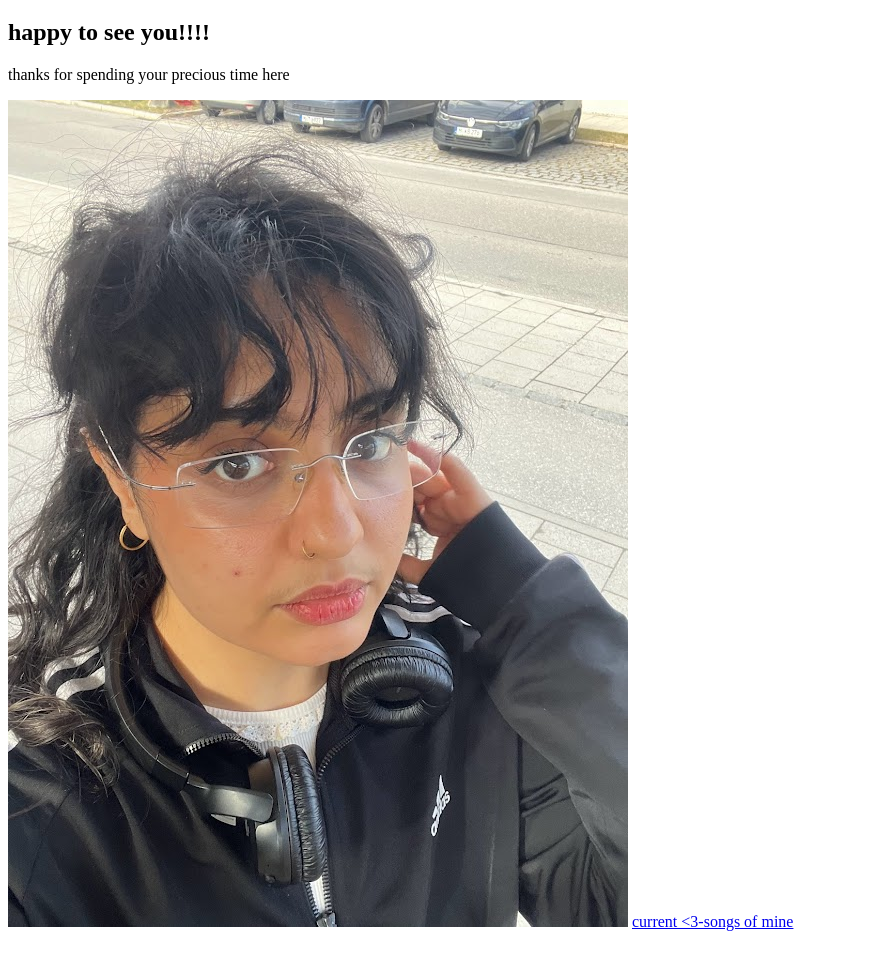
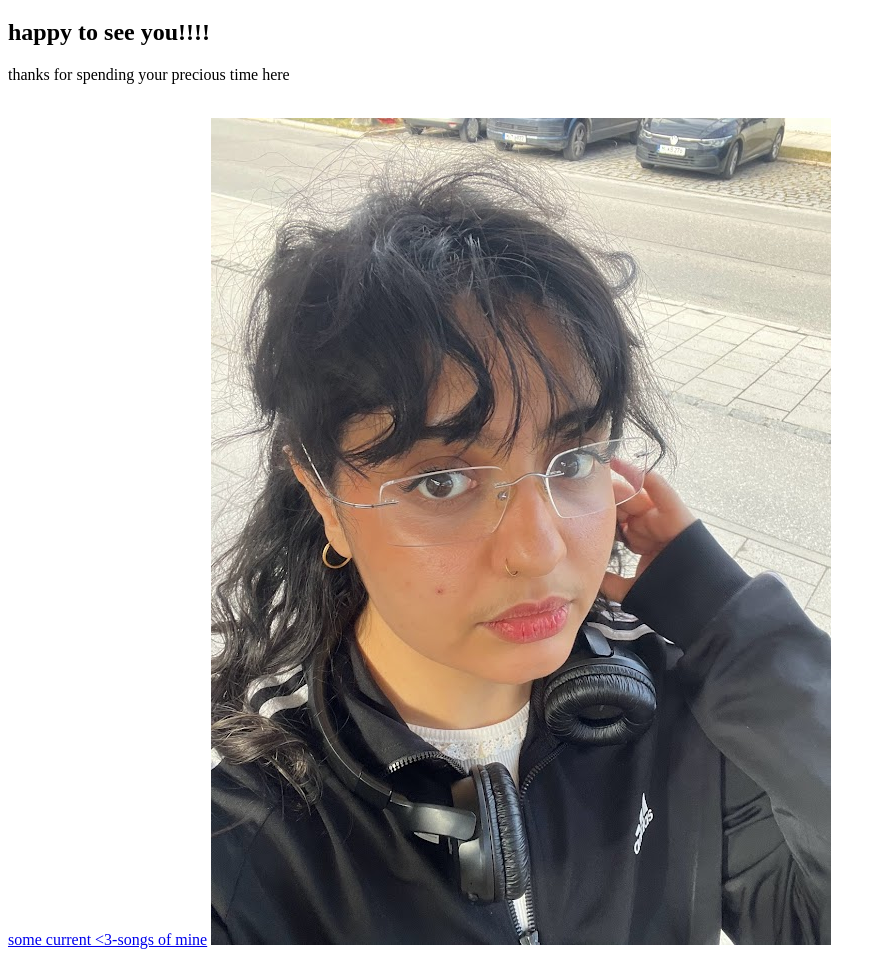
Before and after one commit to utsarap/utsarap, a plain HTML site: page index.html in a window 1280 px wide. Shown: the part 61-1018 px from the top of the page, without its empty margins (0-886 px from the left). Drawn offline with Linux system fonts and the light colour scheme.

Commit message:
Update index.html

```diff
--- a/index.html
+++ b/index.html
@@ -4,10 +4,11 @@
       <main>
         <h1>welcome to my website</h1>
         <h2>happy to see you!!!!</h2>
-        <p>thanks for spending your precious time here</p>
+        <p>thanks for spending your precious time here</p><br>
         <!-- secret that will later be revealed -->
+        <a href="https://open.spotify.com/playlist/6nMoej72eBnm7UM1bnWgR6?si=tKjH8LLIQ2aFppHPV7nGNw&pi=e-RIFiG61ZQSSU">some current <3-songs of mine</a>
         <img src="IMG_3423.jpg" alt="hi this is me :)">
-        <a href="https://open.spotify.com/playlist/6nMoej72eBnm7UM1bnWgR6?si=tKjH8LLIQ2aFppHPV7nGNw&pi=e-RIFiG61ZQSSU">current <3-songs of mine</a>
+
       </main>
     </body>
   </html>
```
